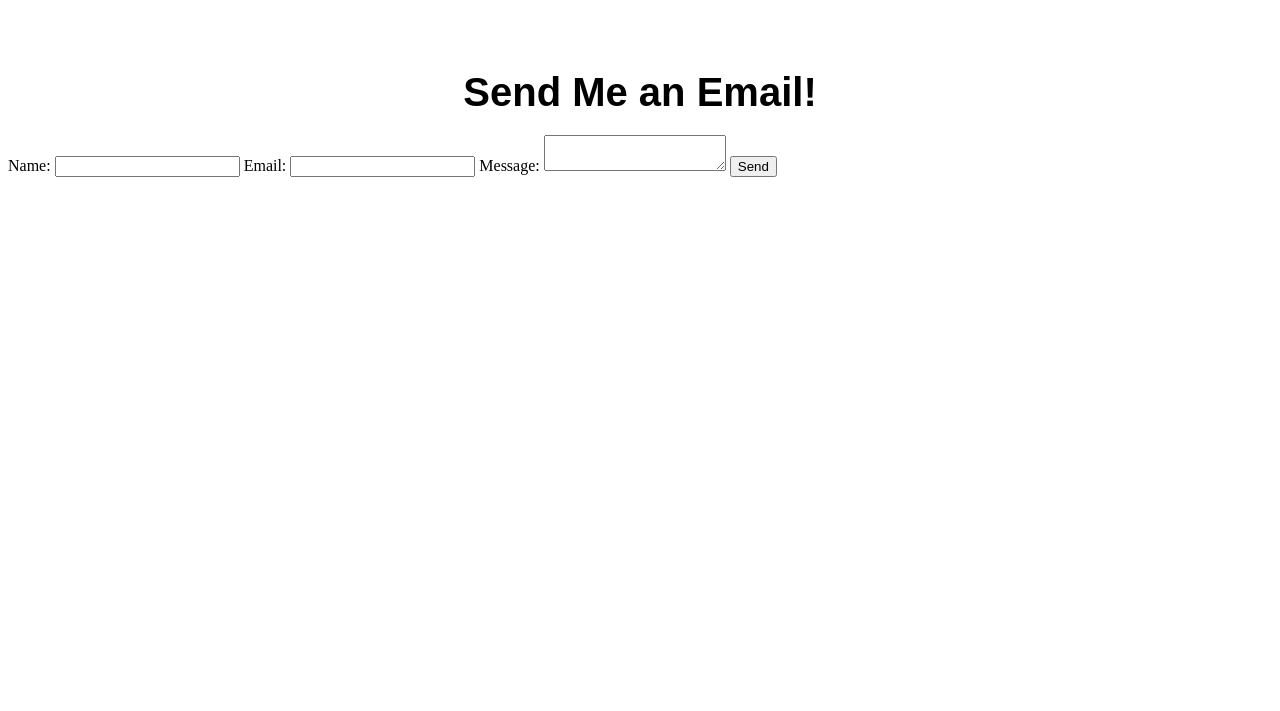
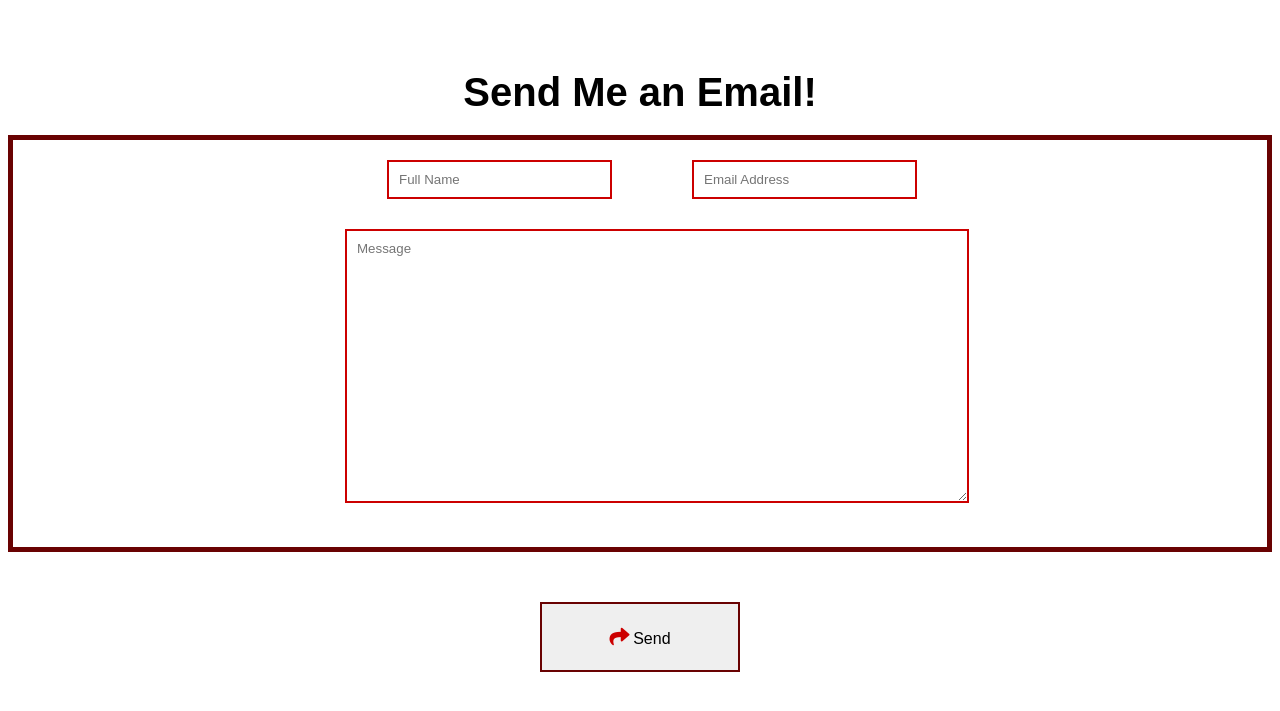
Before and after one commit to andreaelpz/Resume-Website, a Flask app: page /email in a window 1280 px wide. Shown: the top 711 px of the page. Run offline with Flask 3, Linux system fonts and the light colour scheme.

Commit message:
TODO: update experience, update Resume, diff page sizes, animation

```diff
--- a/static/stylesheets/email.css
+++ b/static/stylesheets/email.css
@@ -1,18 +1,71 @@
-.email-input{
+.form {
+    position: relative;
+    display: flex;
+    flex-direction: column;
+    align-items: center;
+    justify-content: center;
+    flex-grow: 1;
+    border: 5px solid #690202;
+  }
+
+.who {
+    display: flex;
+    justify-content: space-around;
+    align-items: stretch;
+    width: 100%;
+    flex-grow: 4;
+}
+
+.minput{
+    display: flex;
+    flex-direction: column;
+    align-items: stretch;
+    width: 100%;
+    margin-left: 10px;
+    width: 600px;
+    margin-bottom: 30px;
+    flex-grow: 4;
+}
+
+.winput{
+    margin: 20px;
+}
+
+.input input,
+.input textarea {
+    width: 100%;
+    padding: 10px;
+    border: 2px solid #CC0000;
+    border-radius: 0;
+    height: 250px;
+}
+
+.winput input,
+.winput textarea {
+    width: 100%;
+    padding: 10px;
+    border: 2px solid #CC0000;
+    border-radius: 0;
+}
+
+input{
+    font-family: "Poppins", sans-serif;
+}
+
+textarea{
+    font-family: "Poppins", sans-serif;
+}
+
+.ibutton {
     display: flex;
     justify-content: center;
     align-items: center;
-    flex-direction: column;
+    margin: 20px;
+    height: 130px;
 }
 
-.email-input input{
-    margin: 20px;
+.style{
+    height: 70px;
+    width: 200px;
+    border: 2px solid #690202;
 }
-
-.email-input button{
-    margin: 20px;
-}
-
-input, textarea{
-
-}
--- a/templates/email.html
+++ b/templates/email.html
@@ -19,17 +19,29 @@
 
             <div class="form">
                 <form action="{{ url_for('send_email') }}" method="post">
-                    <label for="name">Name:</label>
-                    <input type="text" id="name" name="name" required>
+                    <div class = "who">
+                        <div class="winput">
+                            <input type="text" id="name" name="name" placeholder="Full Name" required style="margin-bottom: 10px;">
+                        </div>
 
-                    <label for="email">Email:</label>
-                    <input type="email" id="email" name="email" required>
+                        <div class = "winput">
+                            <input type="email" id="email" name="email" placeholder="Email Address" required style="margin-bottom: 10px;">
+                        </div>
+                    </div>
 
-                    <label for="message">Message:</label>
-                    <textarea id="message" name="message" required></textarea>
+                    <div class = "minput">
+                        <div class = "input">
+                            <textarea id="message" name="message" placeholder="Message" required style="margin-bottom: 10px;"></textarea>
+                        </div>
+                    </div>
+                </form>
+            </div>
 
-                    <button type="submit">Send</button>
-                </form>
+            <div = class="ibutton">
+                <button class = "style" type="submit">
+                    <i class="fas fa-share" style="color: #CC0000; font-size: 20px;"></i>
+                    <span class = "text" style = "font-size: 16px;">Send</span>
+                </button>
             </div>
     </body>
 </html>
```
Also changed, not shown: 1 other file.
